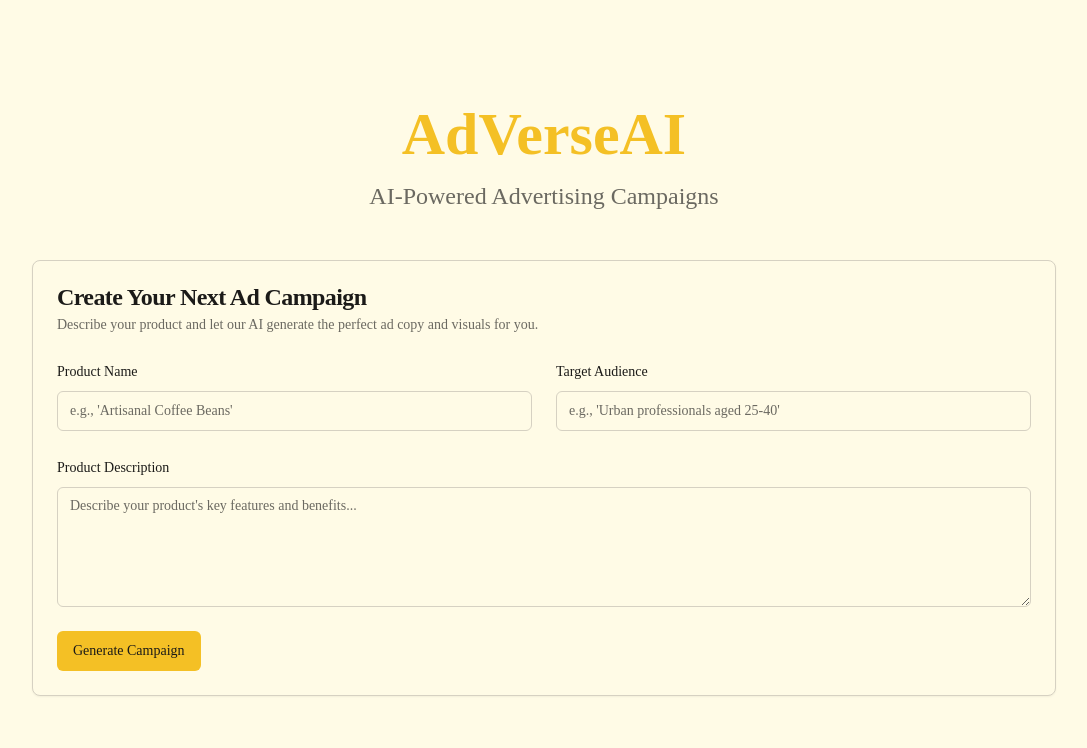
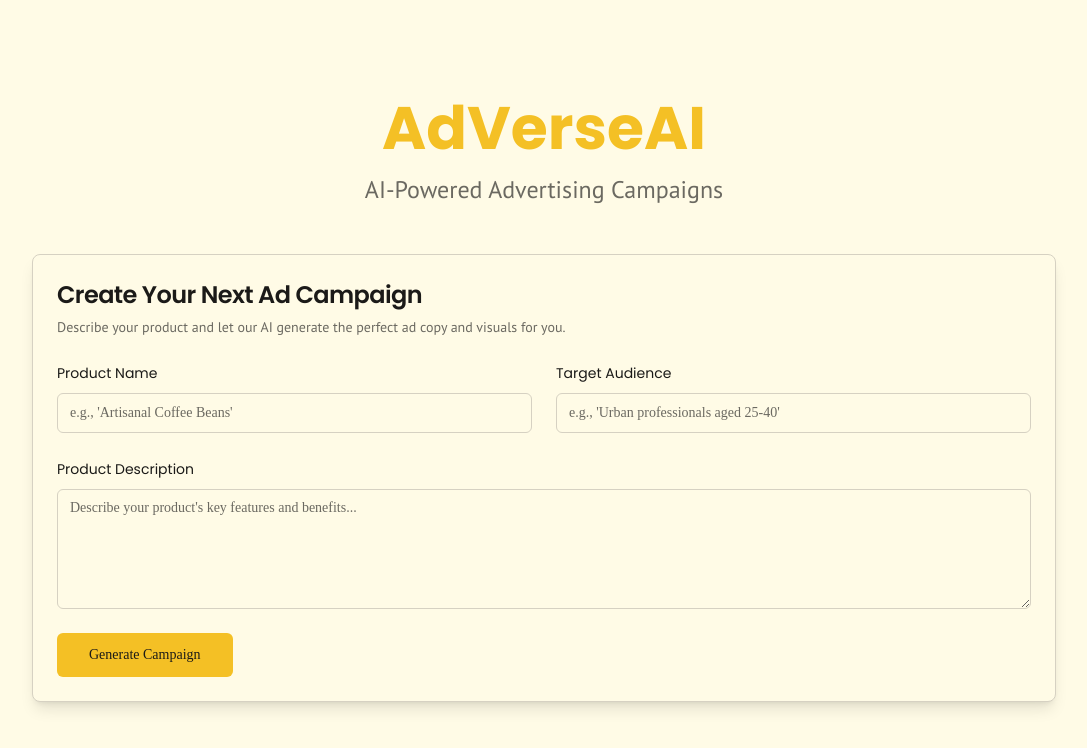
Before and after one commit to Nexhora/AdversAI-Seguro, a Next.js app: page / in a window 1280 px wide. Shown: the top 748 px of the page, without its empty margins (96-1183 px from the left). Built offline with nearby package versions, Linux system fonts and the light colour scheme.

Commit message:
no surgio efecto , no realices accion , tampoco note que cargara laa pag

```diff
--- a/src/app/page.jsx
+++ b/src/app/page.jsx
@@ -1,3 +1,5 @@
+"use client";
+
 import { Button } from "@/components/ui/button";
 import { Card, CardContent, CardDescription, CardHeader, CardTitle } from "@/components/ui/card";
 import { Input } from "@/components/ui/input";
@@ -9,18 +11,18 @@ export default function Home() {
     <div className="flex flex-col items-center justify-center min-h-screen bg-background font-sans p-4">
       <div className="w-full max-w-5xl">
         <div className="text-center mb-12">
-          <h1 className="text-6xl font-bold text-primary font-serif">
+          <h1 className="text-6xl font-bold text-primary" style={{fontFamily: 'Poppins, sans-serif'}}>
             AdVerseAI
           </h1>
-          <p className="mt-4 text-2xl text-muted-foreground">
+          <p className="mt-4 text-2xl text-muted-foreground" style={{fontFamily: 'PT Sans, sans-serif'}}>
             AI-Powered Advertising Campaigns
           </p>
         </div>
 
-        <Card className="w-full">
+        <Card className="w-full shadow-lg">
           <CardHeader>
-            <CardTitle>Create Your Next Ad Campaign</CardTitle>
-            <CardDescription>
+            <CardTitle className="text-2xl" style={{fontFamily: 'Poppins, sans-serif'}}>Create Your Next Ad Campaign</CardTitle>
+            <CardDescription style={{fontFamily: 'PT Sans, sans-serif'}}>
               Describe your product and let our AI generate the perfect ad copy and visuals for you.
             </CardDescription>
           </CardHeader>
@@ -28,23 +30,23 @@ export default function Home() {
             <form className="space-y-6">
               <div className="grid grid-cols-1 md:grid-cols-2 gap-6">
                 <div className="space-y-2">
-                  <Label htmlFor="product-name">Product Name</Label>
+                  <Label htmlFor="product-name" style={{fontFamily: 'Poppins, sans-serif'}}>Product Name</Label>
                   <Input id="product-name" placeholder="e.g., 'Artisanal Coffee Beans'" />
                 </div>
                 <div className="space-y-2">
-                  <Label htmlFor="target-audience">Target Audience</Label>
+                  <Label htmlFor="target-audience" style={{fontFamily: 'Poppins, sans-serif'}}>Target Audience</Label>
                   <Input id="target-audience" placeholder="e.g., 'Urban professionals aged 25-40'" />
                 </div>
               </div>
               <div className="space-y-2">
-                <Label htmlFor="product-description">Product Description</Label>
+                <Label htmlFor="product-description" style={{fontFamily: 'Poppins, sans-serif'}}>Product Description</Label>
                 <Textarea
                   id="product-description"
                   placeholder="Describe your product's key features and benefits..."
                   className="min-h-[120px]"
                 />
               </div>
-              <Button type="submit" className="w-full md:w-auto">
+              <Button type="submit" className="w-full md:w-auto" size="lg">
                 Generate Campaign
               </Button>
             </form>
--- a/src/pages/_app.tsx
+++ /dev/null
@@ -1,6 +0,0 @@
-import '@/app/globals.css';
-import type { AppProps } from 'next/app';
-
-export default function MyApp({ Component, pageProps }: AppProps) {
-  return <Component {...pageProps} />;
-}
--- a/src/pages/_document.tsx
+++ /dev/null
@@ -1,13 +0,0 @@
-import { Html, Head, Main, NextScript } from 'next/document';
-
-export default function Document() {
-  return (
-    <Html lang="en">
-      <Head />
-      <body>
-        <Main />
-        <NextScript />
-      </body>
-    </Html>
-  );
-}
--- a/src/pages/index.jsx
+++ /dev/null
@@ -1,7 +0,0 @@
-export default function HomePage() {
-  return (
-    <div>
-      <h1>Hola Mundo desde Pages Router</h1>
-    </div>
-  );
-}
--- a/src/pages/index.tsx
+++ /dev/null
@@ -1,21 +0,0 @@
-import Head from 'next/head';
-
-export default function HomePage() {
-  return (
-    <>
-      <Head>
-        <title>AdVerseAI - AI-Powered Advertising Campaigns</title>
-      </Head>
-      <main className="flex flex-col items-center justify-center min-h-screen bg-background font-sans">
-        <div className="text-center p-8">
-          <h1 className="text-6xl font-bold text-primary font-serif">
-            AdVerseAI
-          </h1>
-          <p className="mt-4 text-2xl text-muted-foreground">
-            AI-Powered Advertising Campaigns
-          </p>
-        </div>
-      </main>
-    </>
-  );
-}
```
